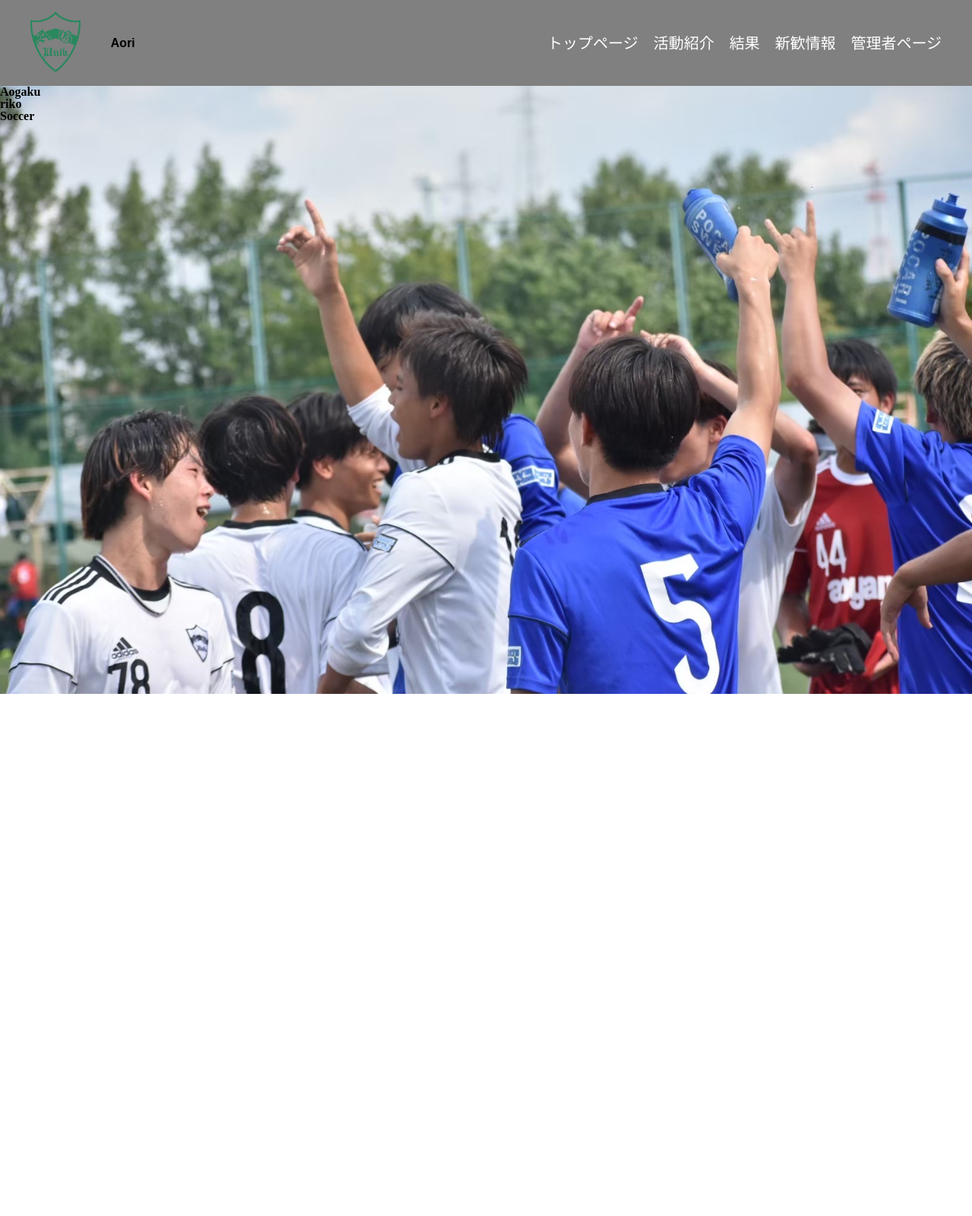
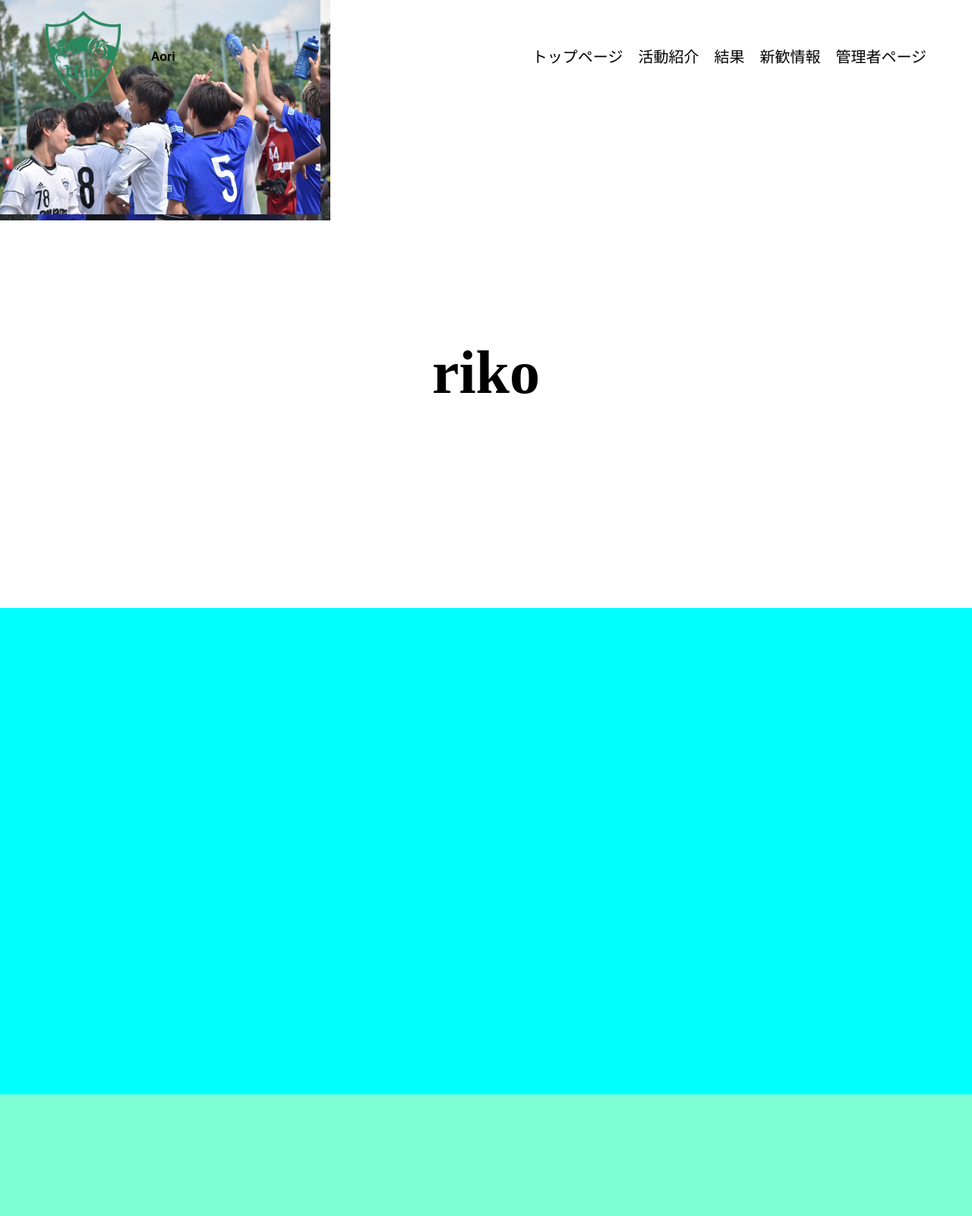
Before and after one commit to keisuke-fbr/seedtech_web, a PHP site: page / in a window 1280 px wide. Shown: the whole page at 76% size. Before the commit the page ends 913 px from the top, so only its background shows below. Run offline with PHP 8.4, Linux system fonts and the light colour scheme.

Commit message:
メイン制作

```diff
--- a/assets/css/style.css
+++ b/assets/css/style.css
@@ -1,14 +1,25 @@
+.header-main1{
+    background-image: url(../img/IMG_1072.JPG),url(../img/IMG_1073.JPG),url(../img/IMG_1075.JPG);
+    background-size: 33%,33%,34%;
+    background-repeat: no-repeat;
+
+    height: 100vh;
+}
+
+
+
 header {
     display: flex;
     justify-content: space-between;
     align-items: center;
-    background-color: grey;
 
-    padding: 15px 40px;
+    padding: 15px 60px;
+
+    height: 15vh;
 }
 
 .logo{
-    height: 80px;
+    height: 120px;
 }
 
 .nav-right{
@@ -16,7 +27,7 @@ header {
 }
 
 .nav-right > li > a {
-    color: white;
+    color: black;
     font-size: 20px;
     margin-left: 20px;
     text-decoration: none;
@@ -45,17 +56,39 @@ header {
 }
 
 
+.top{
+    display: flex;
+    justify-content: center;
+    align-items: center;
+    flex-direction: column;
+
+    height: 85vh;
+
+}
+
+.title1 ,.title3{
+    font-size: 7rem;
+    letter-spacing: 0.4rem;
+    color: white;
+    font-weight: 800;
+
+    padding-top: 5px;
+    padding-bottom: 20px;
+}
+
+.title2{
+    font-size: 5rem;
+}
 
 
 
-.top{
-    background-image: url(../img/IMG_1072.JPG);
-    background-size: cover;
-    background-repeat: no-repeat;
 
-    height: 100vh;
+.sns{
+    height: 80vh;
+    background-color: aqua;
 }
 
-.sns{
-    height: 50vh;
+footer{
+    height: 20vh;
+    background-color: aquamarine;
 }
--- a/index.html
+++ b/index.html
@@ -1,5 +1,6 @@
 <!DOCTYPE html>
 <html lang="en">
+
 <head>
     <meta charset="UTF-8">
     <meta name="viewport" content="width=device-width, initial-scale=1.0">
@@ -8,6 +9,8 @@
     <link rel="stylesheet" href="./assets/css/style.css">
 </head>
 <body>
+
+    <div class="header-main1">
         <header>
             <div class="header-left">
                 <ul class="nav-left">
@@ -29,15 +32,16 @@
             </div>
         </header>
 
-
-
-
-    <main>
         <div class="top">
             <h1 class="title1">Aogaku</h1>
             <h2 class="title2">riko</h2>
             <h1 class="title3">Soccer</h1>
         </div>
+    </div>
+
+
+
+    <main>
 
         <div class="sns">
 
```
Lines whose indentation alone changed are shown as unchanged.
